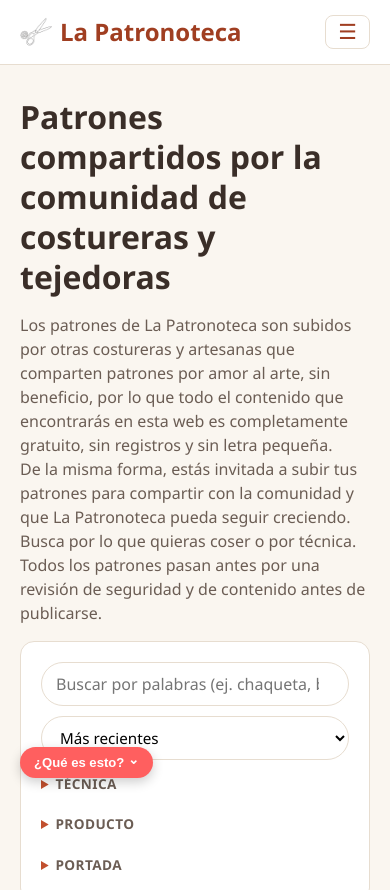
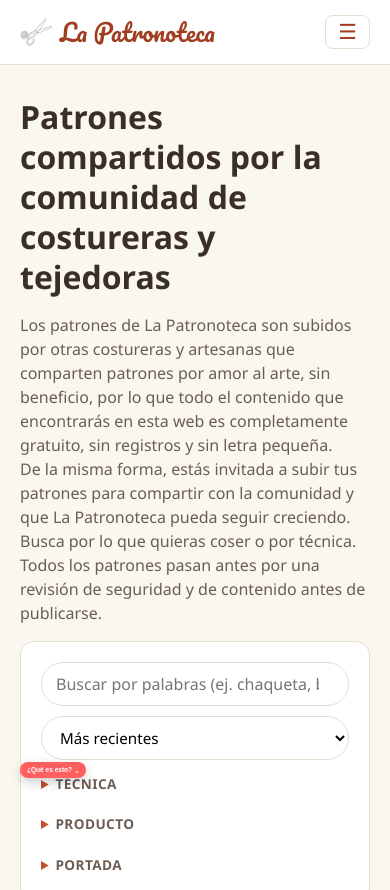
Before and after one commit to HelloAnaDev/la-patronoteca, a plain HTML site: page index.html in a window 390 px wide. Shown: the top 890 px of the page. Drawn offline with nearby package versions, Linux system fonts and the light colour scheme; no server answers.

Commit message:
Add files via upload

```diff
--- a/assets/css/style.css
+++ b/assets/css/style.css
@@ -64,8 +64,9 @@
 }
 
 .logo {
+  font-family: "Pacifico", cursive;
   font-size: 1.5rem;
-  font-weight: 800;
+  font-weight: 400;
   color: var(--color-primary-dark);
   display: flex;
   align-items: center;
@@ -521,6 +522,17 @@
 }
 
 
+.kofi-info-btn {
+  padding: 8px 14px;
+  font-size: 0.82rem;
+}
+@media (max-width: 640px) {
+  .kofi-info-btn {
+    padding: 4px 7px;
+    font-size: 0.41rem;
+  }
+}
+
 table.simple { width: 100%; border-collapse: collapse; }
 table.simple th, table.simple td { text-align: left; padding: 8px 10px; border-bottom: 1px solid var(--color-border); }
 
--- a/assets/js/kofiInfo.js
+++ b/assets/js/kofiInfo.js
@@ -16,8 +16,6 @@
     color: #fff;
     border: none;
     border-radius: 999px;
-    padding: 8px 14px;
-    font-size: 0.82rem;
     font-weight: 700;
     cursor: pointer;
     box-shadow: 0 4px 12px rgba(0,0,0,0.2);
@@ -60,7 +58,7 @@
     const iframe = document.querySelector(".floatingchat-container");
     if (!iframe) return;
     const isMobile = window.matchMedia("(max-width: 640px)").matches;
-    const desired = isMobile ? "scale(0.78)" : "";
+    const desired = isMobile ? "scale(0.5)" : "";
     if (iframe.style.transform !== desired) {
       iframe.style.setProperty("transform", desired, desired ? "important" : "");
       iframe.style.setProperty("transform-origin", "bottom left", desired ? "important" : "");
```
